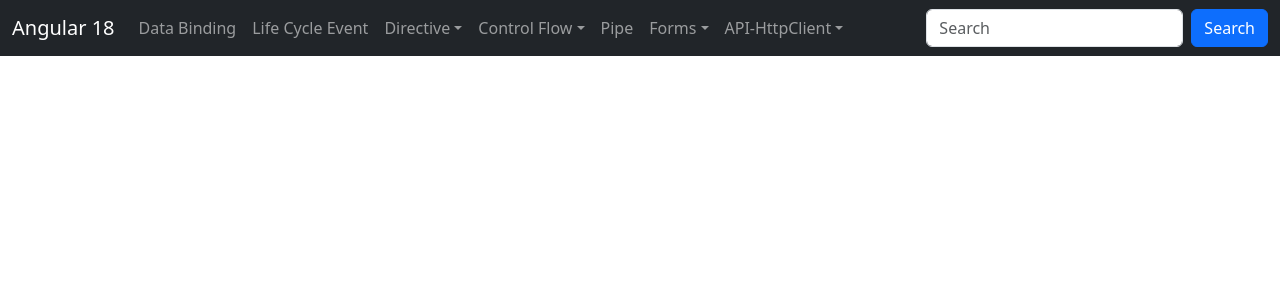
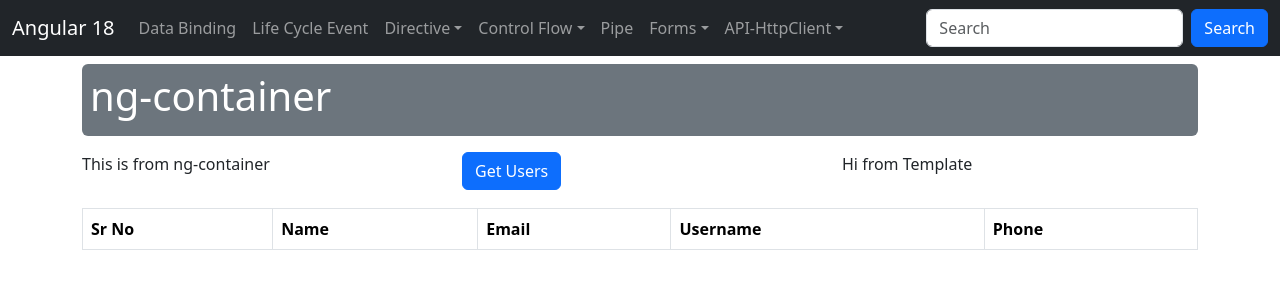
Before and after one commit to sanketbelkhede/angular_18, an Angular app: page /ng-container in a window 1280 px wide. Before the commit this address led to /. Shown: the top 300 px of the page. Built offline with nearby package versions, Linux system fonts and the light colour scheme.

Commit message:
ng-container

```diff
--- a/src/app/app.component.html
+++ b/src/app/app.component.html
@@ -65,6 +65,7 @@
             <li><a class="dropdown-item" routerLink="structural-directive">Structural Directive</a></li>
             <li><a class="dropdown-item" routerLink="attribute-directive">Attribute Directive</a></li>
             <li><a class="dropdown-item" routerLink="ng-template">ng-template</a></li>
+            <li><a class="dropdown-item" routerLink="ng-container">ng-container</a></li>
           </ul>
         </li>
         <li class="nav-item dropdown">
--- /dev/null
+++ b/src/app/components/directive/ngcontainer/ngcontainer.component.html
@@ -0,0 +1,64 @@
+<div class="mt-2 p-2 bg-secondary text-white rounded">
+  <h1>ng-container</h1>
+</div>
+<div class="row pt-3">
+  <div class="col-4">
+    <ng-container *ngIf="isContainer">
+      <p>This is from ng-container</p>
+    </ng-container>
+  </div>
+  <div class="col-4">
+    <button class="btn btn-primary" (click)="getAllUsers()">Get Users</button>
+  </div>
+  <div class="col-4">
+    <ng-container *ngTemplateOutlet=mytemp>
+
+    </ng-container>
+  </div>
+</div>
+<div class="row pt-3">
+  <div class="col-12">
+    <ng-container>
+      <table class="table table-bordered">
+        <thead>
+        <tr>
+          <th>Sr No</th>
+          <th>Name</th>
+          <th>Email</th>
+          <th>Username</th>
+          <th>Phone</th>
+        </tr>
+        </thead>
+        <tbody>
+        <ng-container *ngIf="isLoader">
+          <tr>
+            <td colspan="5" class="text-center">
+              <div class="spinner-border text-muted"></div>
+              <div class="spinner-border text-primary"></div>
+              <div class="spinner-border text-success"></div>
+              <div class="spinner-border text-info"></div>
+              <div class="spinner-border text-warning"></div>
+              <div class="spinner-border text-danger"></div>
+              <div class="spinner-border text-secondary"></div>
+              <div class="spinner-border text-dark"></div>
+              <div class="spinner-border text-light"></div>
+            </td>
+          </tr>
+        </ng-container>
+        <ng-container *ngIf="!isLoader">
+          <tr *ngFor="let item of userList; let i=index">
+            <td>{{i + 1}}</td>
+            <td>{{item.name}}</td>
+            <td>{{item.email}}</td>
+            <td>{{item.username}}</td>
+            <td>{{item.phone}}</td>
+          </tr>
+        </ng-container>
+        </tbody>
+      </table>
+    </ng-container>
+  </div>
+</div>
+<ng-template #mytemp>
+  <p>Hi from Template</p>
+</ng-template>
--- /dev/null
+++ b/src/app/components/directive/ngcontainer/ngcontainer.component.ts
@@ -0,0 +1,31 @@
+import {Component, inject} from '@angular/core';
+import {NgForOf, NgIf, NgTemplateOutlet} from "@angular/common";
+import {HttpClient} from "@angular/common/http";
+
+@Component({
+  selector: 'app-ngcontainer',
+  standalone: true,
+  imports: [
+    NgIf,
+    NgForOf,
+    NgTemplateOutlet
+  ],
+  templateUrl: './ngcontainer.component.html',
+  styleUrl: './ngcontainer.component.css'
+})
+export class NgcontainerComponent {
+
+  isContainer: boolean = true;
+  userList: any[] = [];
+  isLoader: boolean = false;
+
+  http = inject(HttpClient);
+
+  getAllUsers() {
+    this.isLoader = true;
+    this.http.get("https://jsonplaceholder.typicode.com/users").subscribe((res:any) => {
+      this.userList = res;
+      this.isLoader = false;
+    })
+  }
+}
```
Also changed, not shown: src/app/app.routes.ts (+6 -1 lines), src/app/components/directive/ngcontainer/ngcontainer.component.css (added), src/app/components/directive/ngtemplate/ngtemplate.component.css (added), src/app/components/directive/ngtemplate/ngtemplate.component.html (renamed from src/app/components/ngtemplate/ngtemplate.component.html), src/app/components/directive/ngtemplate/ngtemplate.component.ts (renamed from src/app/components/ngtemplate/ngtemplate.component.ts), 2 other files (tests, documents, lock files or other folders).
